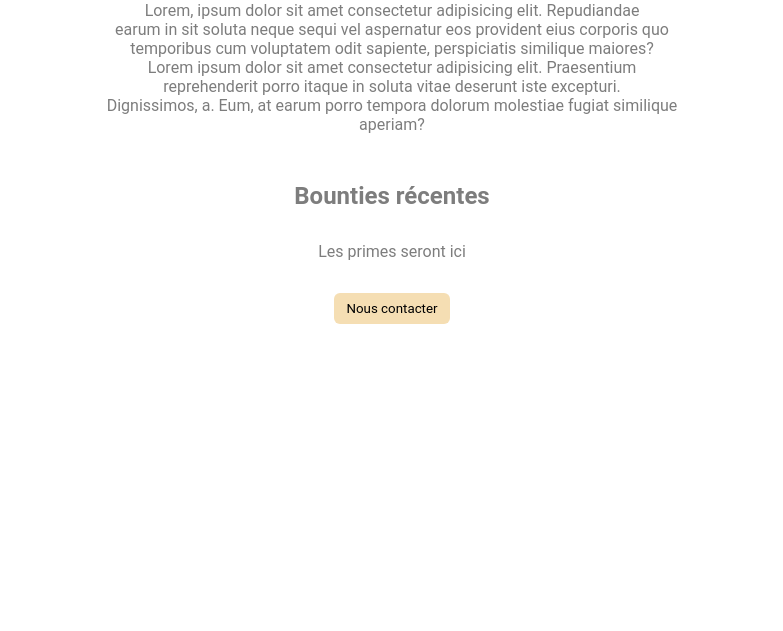
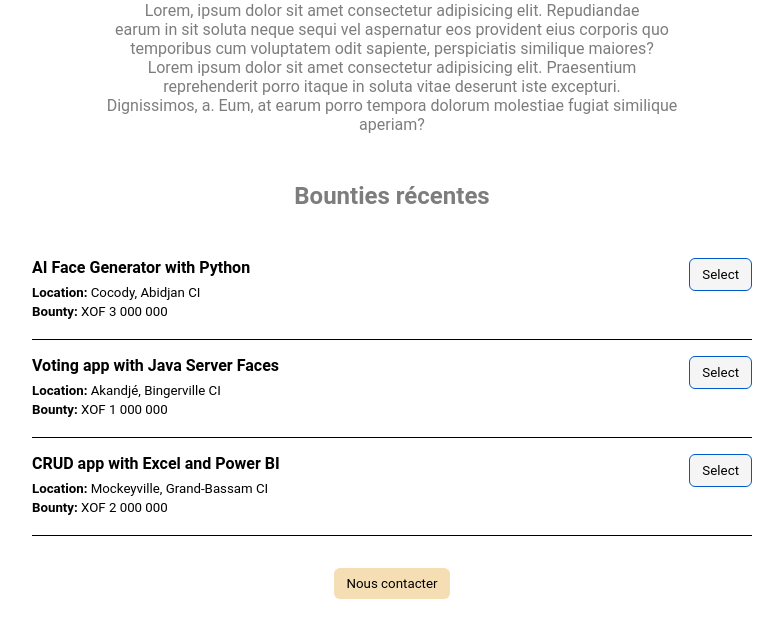
Before and after one commit to axelgervaisberi/bcorp-careers, a Flask app: page / in a window 1280 px wide. Shown: the part 638-1269 px from the top of the page, without its empty margins (248-1031 px from the left). Before the commit the page ends 962 px from the top, so only its background shows below. Run offline with Flask 3, Linux system fonts and the light colour scheme.

```diff
--- a/app.py
+++ b/app.py
@@ -2,10 +2,31 @@ from flask import Flask, render_template
 
 app = Flask(__name__)
 
+BOUNTIES = [
+  {
+    'id': 1,
+    'location': 'Cocody, Abidjan CI',
+    'objective': 'AI Face Generator with Python',
+    'amount': 'XOF 3 000 000'
+  },
+  {
+    'id': 2,
+    'location': 'Akandjé, Bingerville CI',
+    'objective': 'Voting app with Java Server Faces',
+    'amount': 'XOF 1 000 000'
+  },
+  {
+    'id': 3,
+    'location': 'Mockeyville, Grand-Bassam CI',
+    'objective': 'CRUD app with Excel and Power BI',
+    'amount': 'XOF 2 000 000'
+  }
+]
 
 @app.route("/")
 def hello_world():
-  return render_template('home.html')
+  return render_template('home.html',
+                         bounties=BOUNTIES)
 
 if __name__ == "__main__":
   app.run(host='0.0.0.0', debug=True)
--- /dev/null
+++ b/requirements.txt
@@ -0,0 +1,2 @@
+Flask
+gunicorn
--- a/static/css/main.css
+++ b/static/css/main.css
@@ -40,11 +40,17 @@
 }
 
 .about-corp,
-.recent-bounties-title,
-.recent-bounties {
+.recent-bounties-title{
 
     text-align: center;
     color: #7d7d7d;
+    margin-bottom: 32px;
+
+}
+
+
+.recent-bounties {
+
     margin-bottom: 32px;
 
 }
@@ -81,3 +87,45 @@
     box-shadow: 1px 2px 1px 2px rgba(0, 0, 0, .5);
 
 }
+
+.bounty-box {
+
+    padding: 16px 0;
+    border-bottom: 1px black solid;
+    display: flex;
+    align-items: center;
+    justify-content: space-between;
+
+}
+
+.bounty-title {
+
+    margin-bottom: 8px;
+
+}
+
+.bounty-location, .bounty-prize {
+
+    font-weight: normal;
+    margin-bottom: 4px;
+
+}
+
+.btn-select-bounty {
+
+    margin-bottom: 32px;
+    padding: 8px 12px;
+    background-color: whitesmoke;
+    cursor: pointer;
+    border: 1px #005bca solid;
+    border-radius: 6px;
+    transition: all .2s ease-in;
+
+}
+
+.btn-select-bounty:hover {
+
+    background-color: #005bca;
+    color: whitesmoke;
+
+}
--- a/templates/home.html
+++ b/templates/home.html
@@ -22,7 +22,20 @@
                 aperiam?
             </p>
             <h2 class="recent-bounties-title">Bounties récentes</h2>
-            <p class="recent-bounties">Les primes seront ici</p>
+            <div class="recent-bounties">
+                {% for bounty in bounties %}
+                <div class="bounty-box">
+                    <div>
+                        <h4 class="bounty-title">{{bounty['objective']}}</h4>
+                        <h5 class="bounty-location"><b>Location: </b>{{bounty['location']}}</h5>
+                        <h5 class="bounty-prize"><b>Bounty: </b>{{bounty['amount']}}</h5>
+                    </div>
+                    <div>
+                        <button class="btn-select-bounty">Select</button>
+                    </div>
+                </div>
+                {% endfor %}
+            </div>
             <div class="btn-contact-us-box">
                 <button class="btn-contact-us">Nous contacter</button>
             </div>
```
